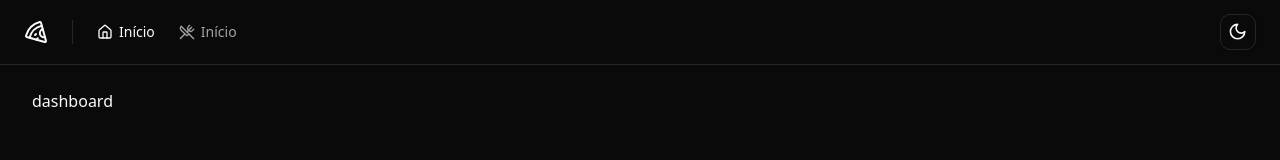
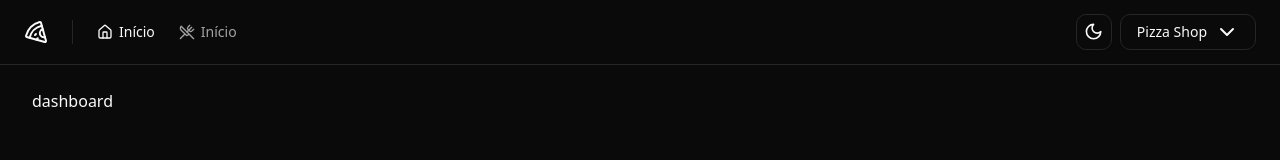
Before and after one commit to mateusramoscaetano/pizza-shop-web, a React (Vite) app: page / in a window 1280 px wide. Shown: the top 160 px of the page. Built offline with nearby package versions, Linux system fonts and the light colour scheme.

Commit message:
Add AccountMenu component for user profile and logout actions

```diff
--- /dev/null
+++ b/src/components/account-menu.tsx
@@ -0,0 +1,45 @@
+import { Building, ChevronDown, LogOut } from "lucide-react";
+import { Button } from "./ui/button";
+import {
+  DropdownMenu,
+  DropdownMenuTrigger,
+  DropdownMenuItem,
+  DropdownMenuContent,
+  DropdownMenuLabel,
+  DropdownMenuSeparator,
+} from "./ui/dropdown-menu";
+
+export function AccountMenu() {
+  return (
+    <>
+      <DropdownMenu>
+        <DropdownMenuTrigger asChild>
+          <Button
+            variant={"outline"}
+            className="flex- items-center gap-2 select-none"
+          >
+            Pizza Shop
+            <ChevronDown />
+          </Button>
+        </DropdownMenuTrigger>
+        <DropdownMenuContent align="end" className="w-56">
+          <DropdownMenuLabel className="flex flex-col">
+            <span>Mateus Ramos</span>
+            <span className="text-xs font-normal text-muted-foreground">
+              mateus@nestlab.com.br
+            </span>
+          </DropdownMenuLabel>
+          <DropdownMenuSeparator />
+          <DropdownMenuItem>
+            <Building className="size-4 mr-2" />
+            <span>Perfil da loja</span>
+          </DropdownMenuItem>
+          <DropdownMenuItem className="text-rose-500 dark:text-rose-400 ">
+            <LogOut className="size-4 mr-2" />
+            <span>sair</span>
+          </DropdownMenuItem>
+        </DropdownMenuContent>
+      </DropdownMenu>
+    </>
+  );
+}
--- a/src/components/header.tsx
+++ b/src/components/header.tsx
@@ -2,6 +2,7 @@ import { Home, Pizza, UtensilsCrossed } from "lucide-react";
 import { Separator } from "./ui/separator";
 import { NavLink } from "./nav-link";
 import { ModeToggle } from "./theme/mode-toggle";
+import { AccountMenu } from "./account-menu";
 
 export function Header() {
   return (
@@ -22,6 +23,7 @@ export function Header() {
           </nav>
           <div className="ml-auto flex items-center gap-2">
             <ModeToggle />
+            <AccountMenu />
           </div>
         </div>
       </div>
--- a/src/pages/_layouts/app.tsx
+++ b/src/pages/_layouts/app.tsx
@@ -4,9 +4,9 @@ import { Header } from "../../components/header";
 export function AppLayout() {
   return (
     <div className="flex min-h-screen flex-col antialiased">
-      <h1>
+      <div>
         <Header />
-      </h1>
+      </div>
       <div className="flex flex-1 flex-col gap-4 p-8 pt-6">
         <Outlet />
       </div>
```
